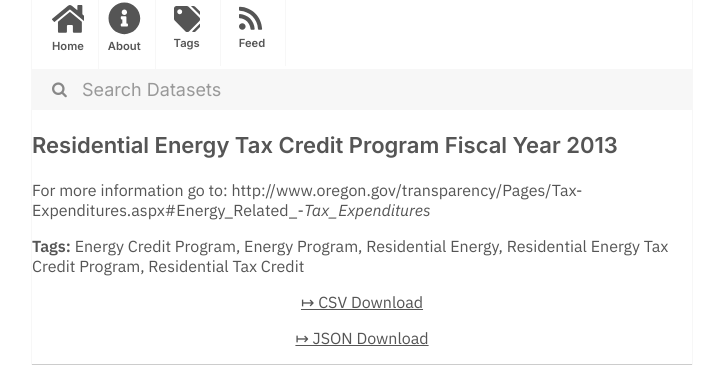
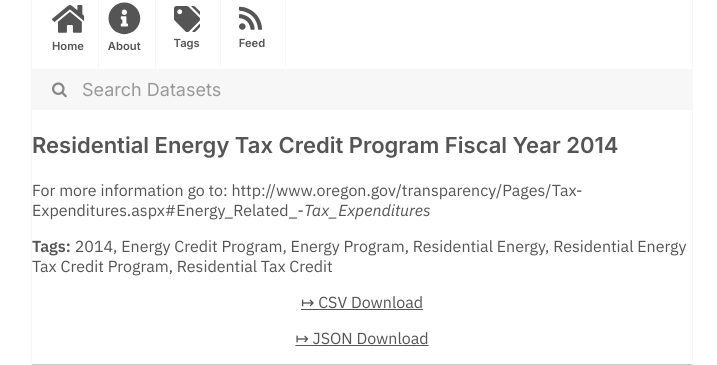
Before and after one commit to dayda-entities/state-of-oregon, a Jekyll site: the page built from _posts/2020-11-10-residential-energy-tax-credit-.md, in a window 1280 px wide. Shown: the part 216-581 px from the top of the page, without its empty margins (278-995 px from the left). Built offline with Jekyll 4.4.1, drawn with Linux system fonts in a browser that asks for light colours; part of the change alters nothing that is shown.

```diff
--- a/_posts/2020-11-10-residential-energy-tax-credit-.md
+++ b/_posts/2020-11-10-residential-energy-tax-credit-.md
@@ -1,10 +1,11 @@
 ---
-title: Residential Energy Tax Credit Program Fiscal Year 2013
-created: '2020-11-10T17:22:52.021969'
-modified: '2020-11-10T17:22:52.021979'
+title: Residential Energy Tax Credit Program Fiscal Year 2014
+created: '2020-11-10T17:22:45.099235'
+modified: '2020-11-10T17:22:45.099246'
 state: active
 type: dataset
 tags:
+  - '2014'
   - Energy Credit Program
   - Energy Program
   - Residential Energy
@@ -12,8 +13,8 @@ tags:
   - Residential Tax Credit
 groups:
   - Local Government
-csv_url: 'https://data.oregon.gov/api/views/mzui-egvh/rows.csv?accessType=DOWNLOAD'
-json_url: 'https://data.oregon.gov/api/views/mzui-egvh/rows.json?accessType=DOWNLOAD'
+csv_url: 'https://data.oregon.gov/api/views/k5jx-jjyt/rows.csv?accessType=DOWNLOAD'
+json_url: 'https://data.oregon.gov/api/views/k5jx-jjyt/rows.json?accessType=DOWNLOAD'
 layout: post
 
 ---
```
